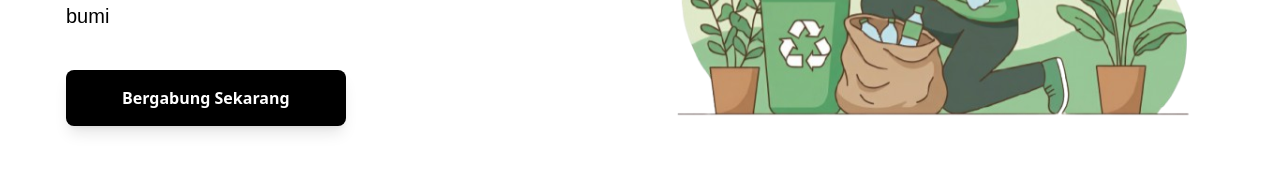
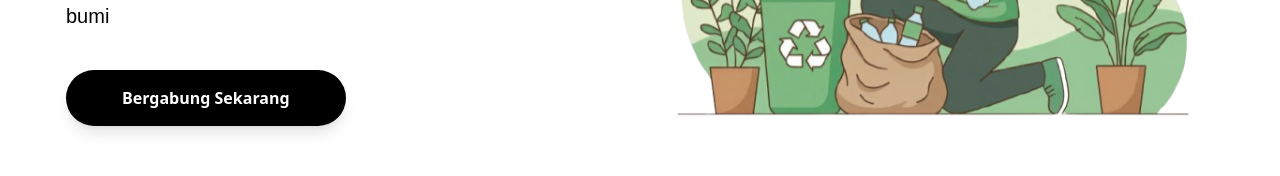
Before and after one commit to AkbarFelda/undowaste, a React (Vite) app: page /home in a window 1280 px wide. Shown: the part 434-610 px from the top of the page. Built offline with nearby package versions, Linux system fonts and the light colour scheme.

Commit message:
refactor:[AF] clean up code formatting and remove unnecessary comments

```diff
--- a/src/components/button/backButton.jsx
+++ b/src/components/button/backButton.jsx
@@ -15,8 +15,6 @@ function BackButton() {
       onClick={handleGoBack}
       className="mt-4 px-6 py-2 bg-white text-background-notfound rounded-full font-bold shadow-lg flex items-center gap-2 z-10 hover:bg-gray-100 transition duration-300"
     >
-      {/* Ganti text-white dengan text-background-notfound agar warna ikon terlihat
-          (karena latar belakang tombol adalah putih) */}
       <FontAwesomeIcon
         icon={faArrowLeft}
         className="text-background-notfound text-base"
--- a/src/components/index.js
+++ b/src/components/index.js
@@ -1,4 +1 @@
-// Gunakan untuk ekspor semua komponen dari satu file
-// import { Button, Card, Modal } from './components';
-
 export { default as BackButton } from './button/backButton';
--- a/src/layout/AppLayout.tsx
+++ b/src/layout/AppLayout.tsx
@@ -1,8 +1,16 @@
-import React from 'react';
+import React from "react";
 
-function AppLayout({ children, className = '' }: { children: React.ReactNode; className?: string }) {
+function AppLayout({
+  children,
+  className = "",
+}: {
+  children: React.ReactNode;
+  className?: string;
+}) {
   return (
-    <div className={`container mx-auto lg:px-[66px] lg:py-[31px] p-4 ${className}`}>
+    <div
+      className={`container mx-auto lg:px-[66px] lg:py-[31px] p-4 ${className}`}
+    >
       {children}
     </div>
   );
--- a/src/pages/Home.jsx
+++ b/src/pages/Home.jsx
@@ -16,7 +16,7 @@ function Home() {
             limbah dan menciptakan lingkungan yang lebih bersih dan sehat.
             Setiap tindakan kecil berdampak besar bagi bumi
           </p>
-          <button className="bg-black text-white py-4 px-14 rounded-lg font-bold shadow-lg hover:bg-gray-800 transition duration-300">
+          <button className="bg-black text-white py-4 px-14 rounded-4xl font-bold shadow-lg hover:bg-gray-800 transition duration-300">
             Bergabung Sekarang
           </button>
         </div>
--- a/vite.config.js
+++ b/vite.config.js
@@ -2,8 +2,6 @@ import { defineConfig } from 'vite'
 import react from '@vitejs/plugin-react'
 import tailwindcss from '@tailwindcss/vite'
 
-
-// https://vite.dev/config/
 export default defineConfig({
   plugins: [
     react(),
```
Also changed, not shown: src/layout/Header.jsx (+0 -7 lines).
